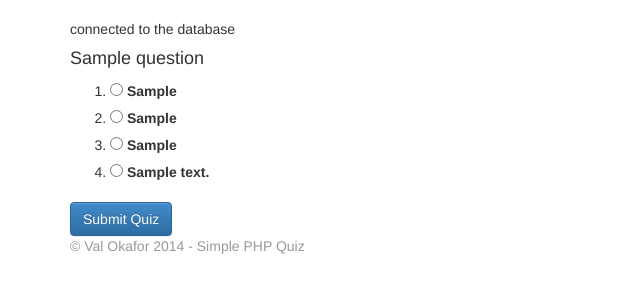
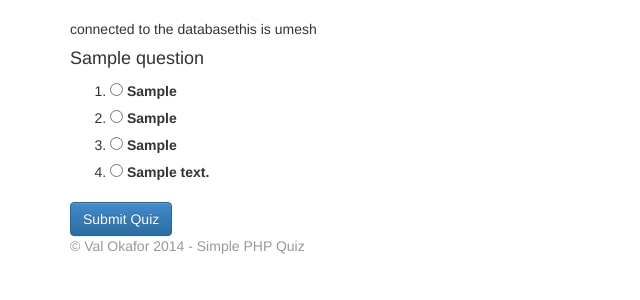
Before and after one commit to kshitijpoudel/Quiz, a PHP site: page / in a window 1280 px wide. Shown: the part 51-351 px from the top of the page, without its empty margins (0-640 px from the left). Run offline with PHP 8.4, Linux system fonts and the light colour scheme; tables that the repository leaves empty or names only in its code hold one stand-in row (values such as "Sample post"); some libraries are stand-ins or nearby versions.

Commit message:
this is my edit-umesh

```diff
--- a/index.php
+++ b/index.php
@@ -26,7 +26,7 @@ if (isset($_POST['submit'])){
   }
 }
 ?>
-
+this is umesh
 <!doctype html>
 <html lang="en">
 <head>
```
